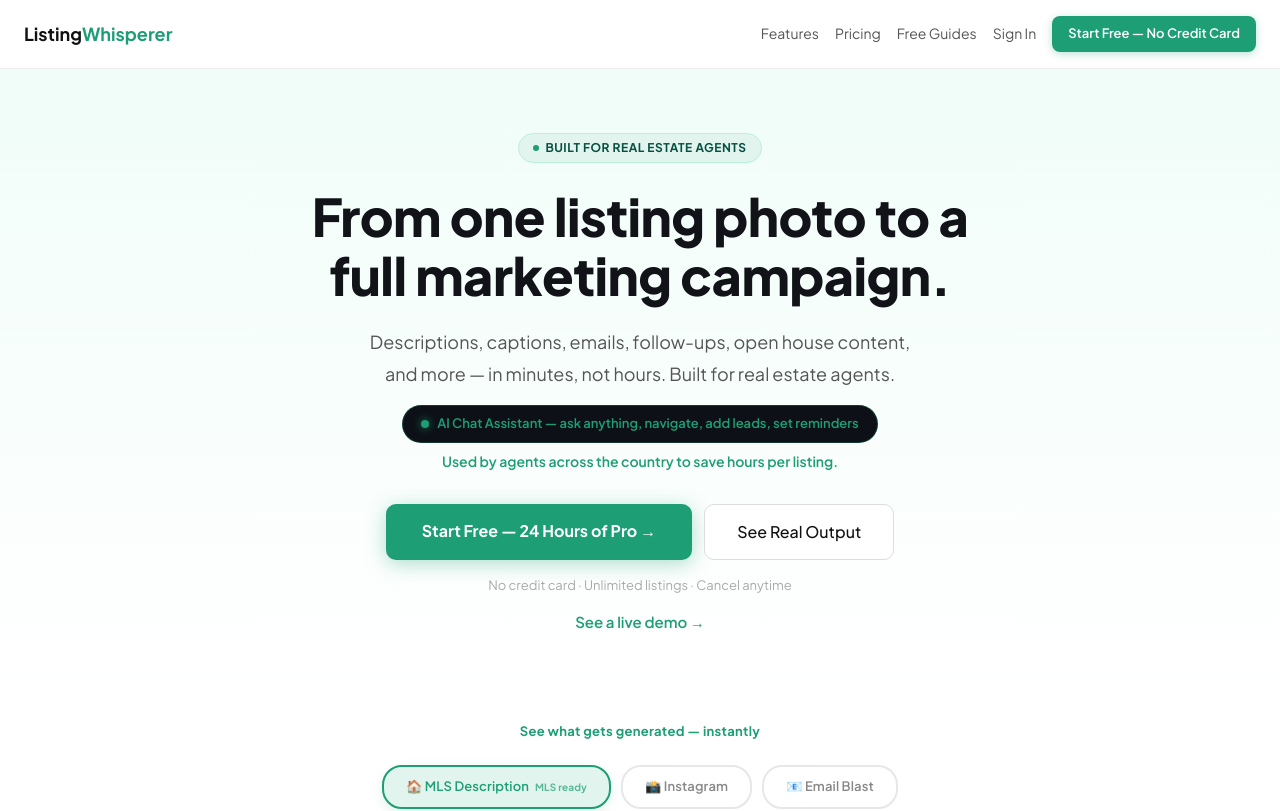
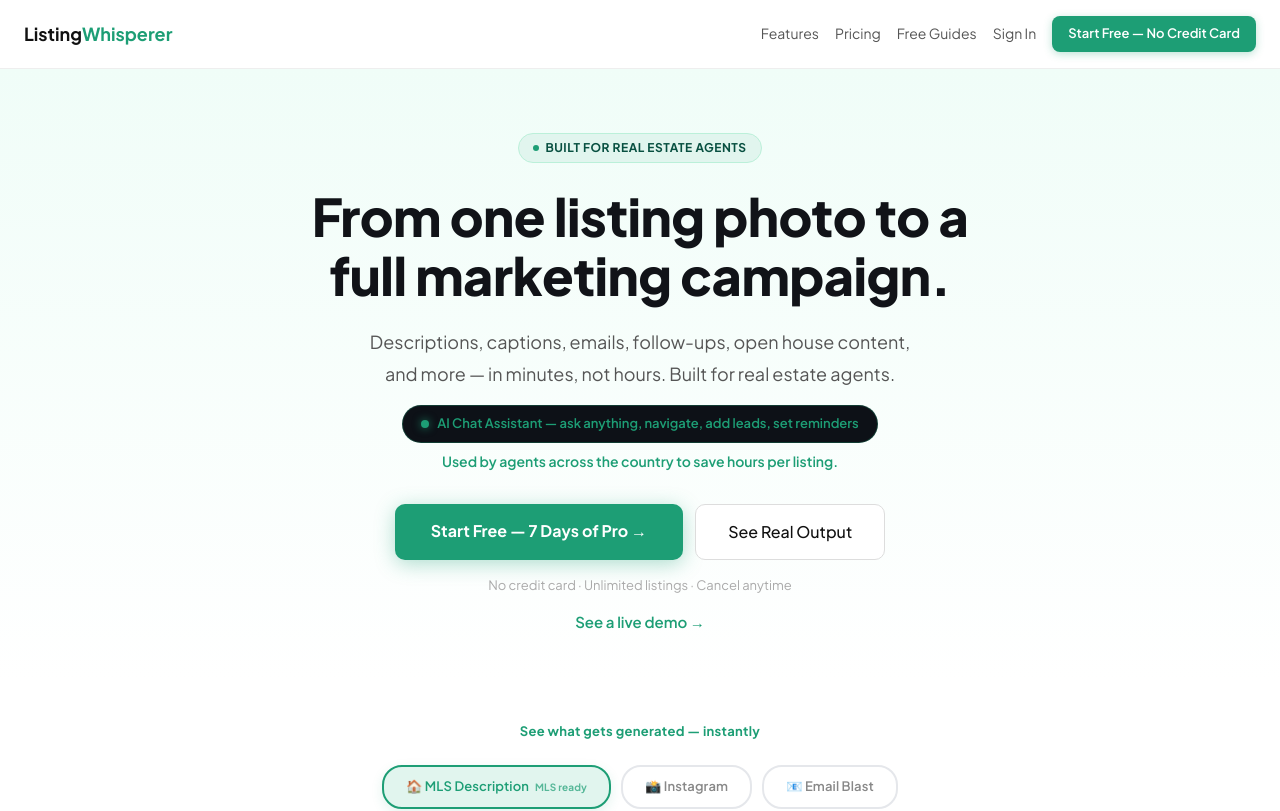
Before and after one commit to APD013/listing-whisperer, a Next.js app: page / in a window 1280 px wide. Shown: the top 811 px of the page. Built offline with nearby package versions, Linux system fonts and the light colour scheme; no server answers.

Commit message:
Fix homepage CTA - 24 Hours of Pro to 7 Days of Pro

```diff
--- a/src/app/page.tsx
+++ b/src/app/page.tsx
@@ -107,7 +107,7 @@ export default function Home() {
         <div style={{display:'flex',gap:'12px',justifyContent:'center',flexWrap:'wrap',marginBottom:'1rem'}}>
           <a href="/signup" onClick={() => trackCTAClick('hero_cta', 'homepage')}
             style={{background:'#1D9E75',color:'#fff',padding:'15px 36px',borderRadius:'10px',textDecoration:'none',fontWeight:'700',fontSize:'16px',boxShadow:'0 4px 20px rgba(29,158,117,0.35)',transition:'all 0.2s'}}>
-            Start Free — 24 Hours of Pro →
+            Start Free — 7 Days of Pro →
           </a>
           <a href="#examples"
             style={{background:'#fff',color:'#111',padding:'15px 32px',borderRadius:'10px',textDecoration:'none',fontWeight:'500',fontSize:'16px',border:'1px solid #ddd'}}>
```
Also changed, not shown: .claude/settings.local.json.
